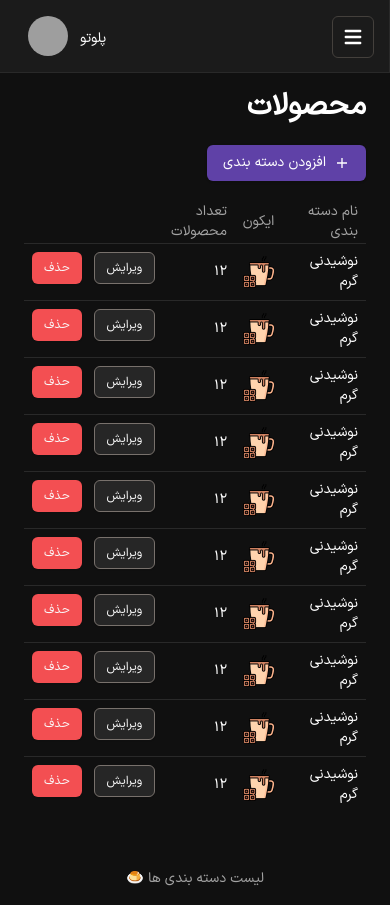
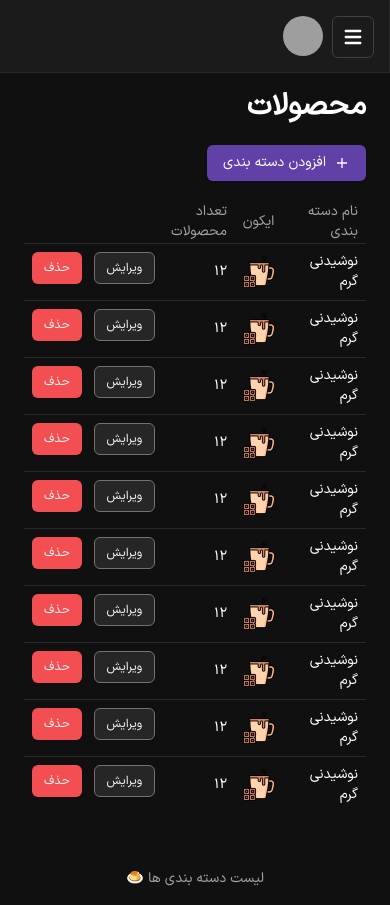
Before and after one commit to TronIsHere/menuCaffe, a Next.js app: page /dashboard/categories in a window 390 px wide. Built offline with nearby package versions, Linux system fonts and the light colour scheme; grey boxes are pictures that could not be loaded.

Commit message:
fix : UI bug on mobile in dashboard for menu

```diff
--- a/src/app/dashboard/layout.tsx
+++ b/src/app/dashboard/layout.tsx
@@ -13,7 +13,7 @@ export default function DashboardLayout({ children }: DashboardLayoutProps) {
     <div className="flex flex-col md:flex-row min-h-screen dark" dir="rtl">
       <Sidebar />
       <main className="flex-[8] min-h-[300px] bg-darkPrimary w-full md:w-auto">
-        <div className="bg-darkSecondary min-h-[73px] border-r border-b flex items-center justify-end px-7 dark:text-white">
+        <div className="bg-darkSecondary min-h-[73px] border-r border-b flex items-center justify-start md:justify-end px-7 dark:text-white">
           <div className="flex gap-3 items-center">
             <div className="flex-col">
               <span className="font-iran-sans-regular text-sm">پلوتو</span>
```
